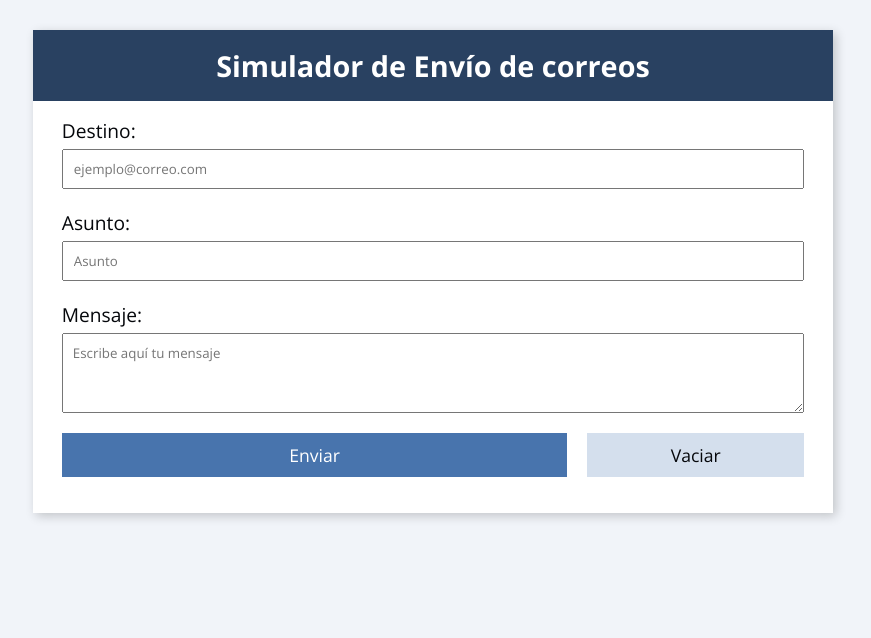
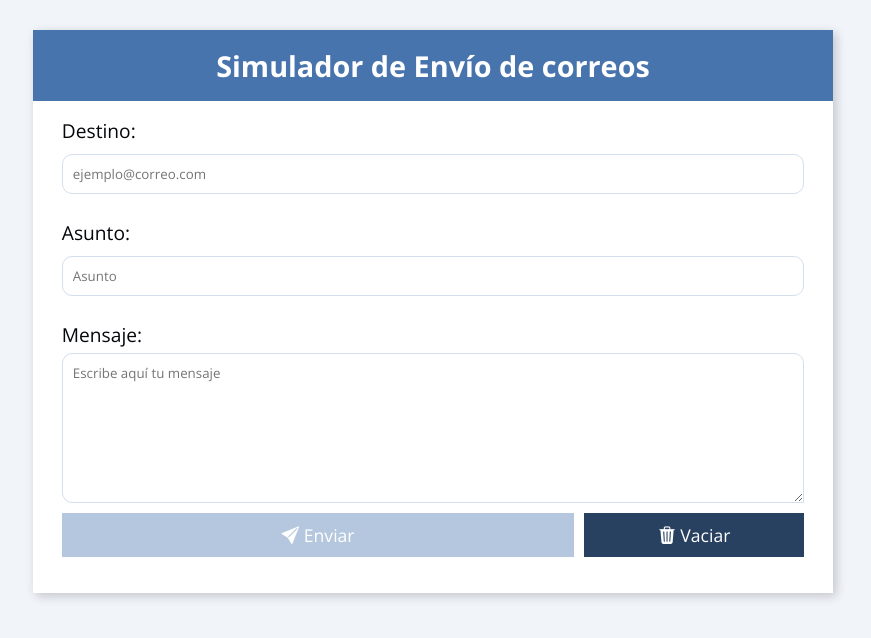
Before and after one commit to raulespmol/simulador-correo, a plain HTML site: page index.html in a window 1280 px wide. Shown: the whole page, without its empty margins (207-1078 px from the left). Drawn offline with nearby package versions, Linux system fonts and the light colour scheme.

Commit message:
retoques css

```diff
--- a/assets/styles/style.css
+++ b/assets/styles/style.css
@@ -24,7 +24,7 @@ h1 {
     text-align: center;
     font-size: 1.8rem;
     color: #fff;
-    background-color: var(--primary);
+    background-color: var(--accent);
     width: 100%;
     padding: 1rem;
 }
@@ -44,7 +44,7 @@ h1 {
     width: 100%;
 }
 
-form div{
+.contenedor-correo, .contenedor-asunto{
     display: flex;
     flex-direction: column;
     margin-bottom: 20px;
@@ -55,17 +55,24 @@ form label {
     margin-bottom: 5px;
 }
 
+form input, form textarea {
+    border: 1px solid var(--secondary);
+    border-radius: 10px;
+    margin: 5px 0;
+}
+
 form input {
     height: 40px;
     padding: 10px;
 }
 
-textarea {
+form textarea {
     width: 100%;
     resize: vertical;
-    min-height: 80px;
+    min-height: 150px;
     max-height: 250px;
     padding: 10px;
+    border-bottom-right-radius: 0;
 }
 
 /* Botones */
@@ -73,23 +80,47 @@ textarea {
 .contenedor-botones {
     display: flex;
     flex-direction: row;
-    gap: 20px;
+    gap: 10px;
     margin-bottom: 20px;
 }
 
-form button {
+button {
     padding: 10px;
     font-size: 1.1rem;
     border: none;
+    color: #fff;
+}
+
+button:hover {
+    cursor: pointer;
+}
+
+button:disabled {
+    opacity: 0.4;
+    cursor: not-allowed;
 }
 
 button[type="submit"] {
+    color: #fff;
     width: 70%;
     background-color: var(--accent);
-    color: #fff;
 }
 
 button[type="reset"] {
     width: 30%;
-    background-color: var(--secondary);
+    background-color: var(--primary);
 }
+
+i {
+    color: #fff
+}
+
+/* Dinamico */
+
+.hidden {
+    display: hidden;
+}
+
+.flex {
+    display: flex;
+}
--- a/index.html
+++ b/index.html
@@ -3,6 +3,7 @@
 <head>
     <meta charset="UTF-8">
     <meta name="viewport" content="width=device-width, initial-scale=1.0">
+    <link rel="stylesheet" href="https://cdn.jsdelivr.net/npm/bootstrap-icons@1.10.5/font/bootstrap-icons.css">
     <link rel="stylesheet" href="./assets/styles/style.css">
     <title>Simulador de Correo</title>
 </head>
@@ -23,14 +24,16 @@
                     <label for="mensaje">Mensaje:</label>
                     <textarea type="text" id="mensaje" name="mensaje" placeholder="Escribe aquí tu mensaje"></textarea>
                 </div>
-                <section class="contenedor-botones">
-                    <button type="submit">
+                <div class="contenedor-botones">
+                    <button type="submit" disabled>
+                        <i class="bi bi-send-fill"></i>
                         Enviar
                     </button>
                     <button type="reset">
+                        <i class="bi bi-trash3-fill"></i>
                         Vaciar
                     </button>
-                </section>
+                </div>
             </form>
         </div>
     </section>
```
